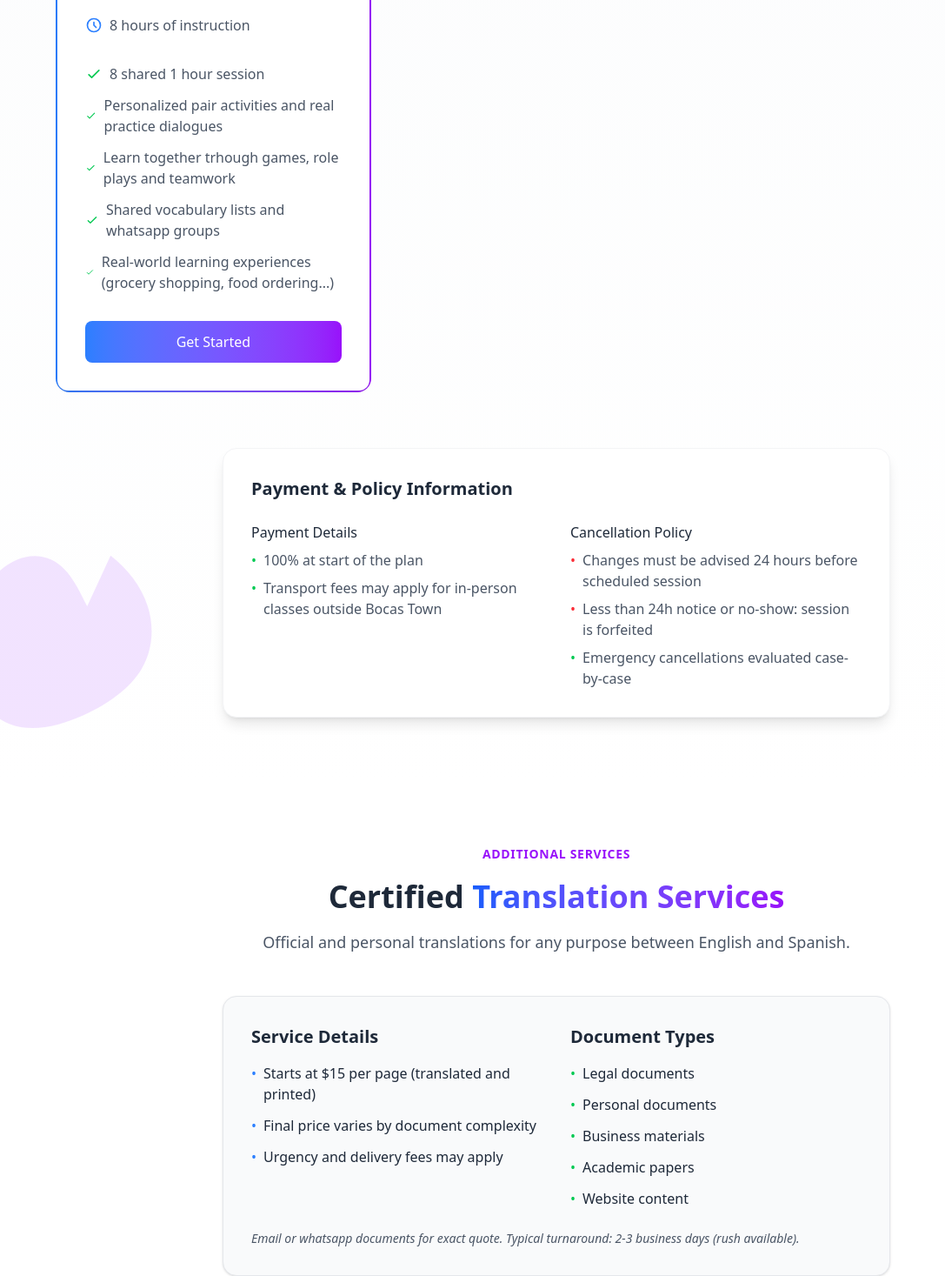
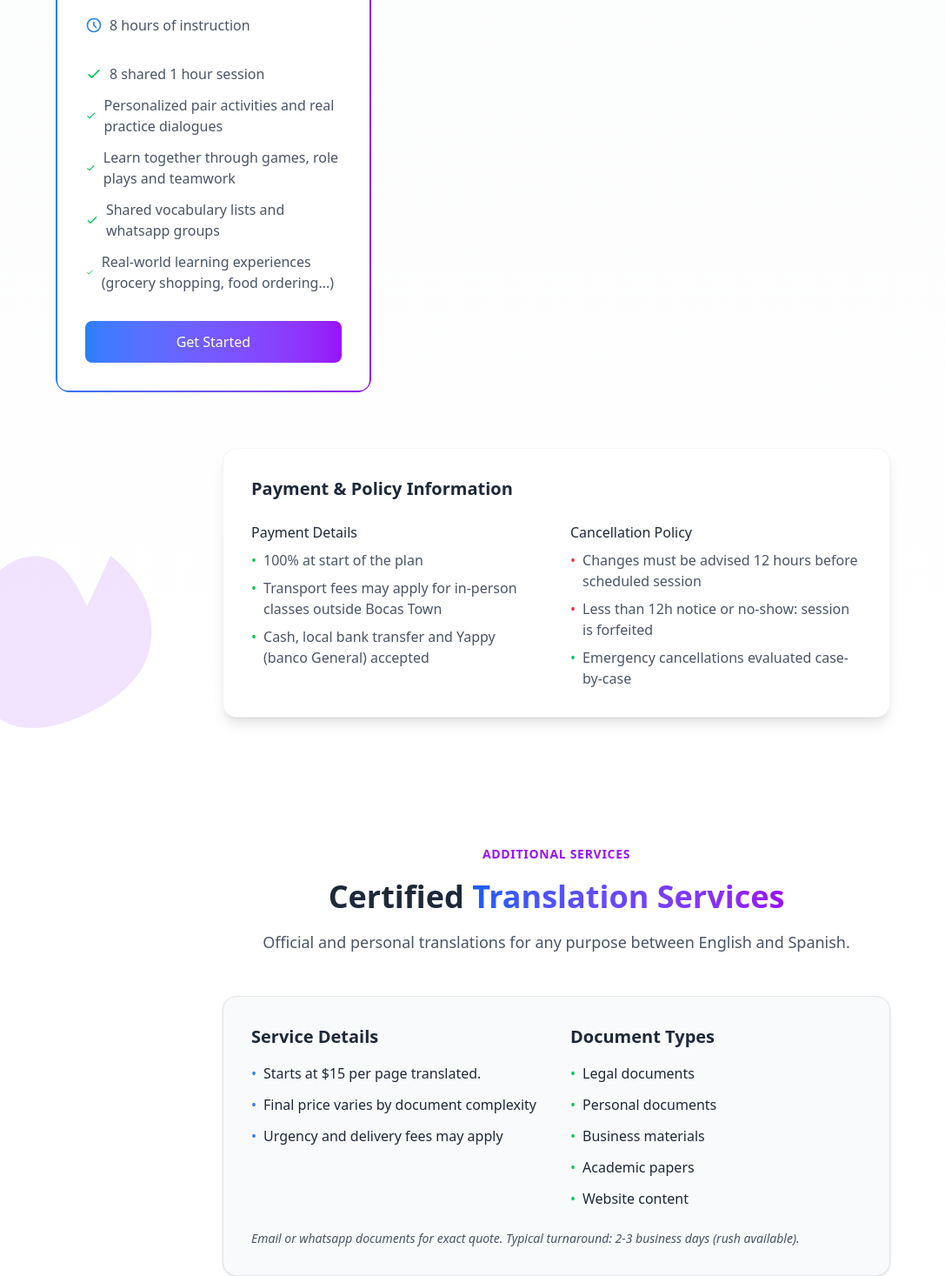
Before and after one commit to Jeejee2064/Be-Languages, a Next.js app: page / in a window 1280 px wide. Shown: the part 3522-4989 px from the top of the page at 87% size, without its empty margins (0-1087 px from the left). Built offline with nearby package versions, Linux system fonts and the light colour scheme.

Commit message:
first commit

```diff
--- a/src/app/page.js
+++ b/src/app/page.js
@@ -561,7 +561,7 @@ export default function Home() {
                 features: [
                   "8 shared 1 hour session",
                   "Personalized pair activities and real practice dialogues",
-                  "Learn together trhough games, role plays and teamwork",
+                  "Learn together through games, role plays and teamwork",
                   "Shared vocabulary lists and whatsapp groups",
                   "Real-world learning experiences (grocery shopping, food ordering...)"
                 ],
@@ -641,6 +641,10 @@ export default function Home() {
                     <span className="text-green-500 mr-2">•</span>
                     Transport fees may apply for in-person classes outside Bocas Town
                   </li>
+                  <li className="flex items-start">
+                    <span className="text-green-500 mr-2">•</span>
+                    Cash, local bank transfer and Yappy (banco General) accepted
+                  </li>
                 </ul>
               </div>
 
@@ -649,11 +653,11 @@ export default function Home() {
                 <ul className="text-gray-600 space-y-2">
                   <li className="flex items-start">
                     <span className="text-red-500 mr-2">•</span>
-                    Changes must be advised 24 hours before scheduled session
+                    Changes must be advised 12 hours before scheduled session
                   </li>
                   <li className="flex items-start">
                     <span className="text-red-500 mr-2">•</span>
-                    Less than 24h notice or no-show: session is forfeited
+                    Less than 12h notice or no-show: session is forfeited
                   </li>
                   <li className="flex items-start">
                     <span className="text-green-500 mr-2">•</span>
@@ -701,7 +705,7 @@ export default function Home() {
                 <ul className="space-y-3">
                   <li className="flex items-start">
                     <span className="text-blue-500 mr-2">•</span>
-                    <span>Starts at $15 per page (translated and printed)</span>
+                    <span>Starts at $15 per page translated.</span>
                   </li>
                   <li className="flex items-start">
                     <span className="text-blue-500 mr-2">•</span>
```
